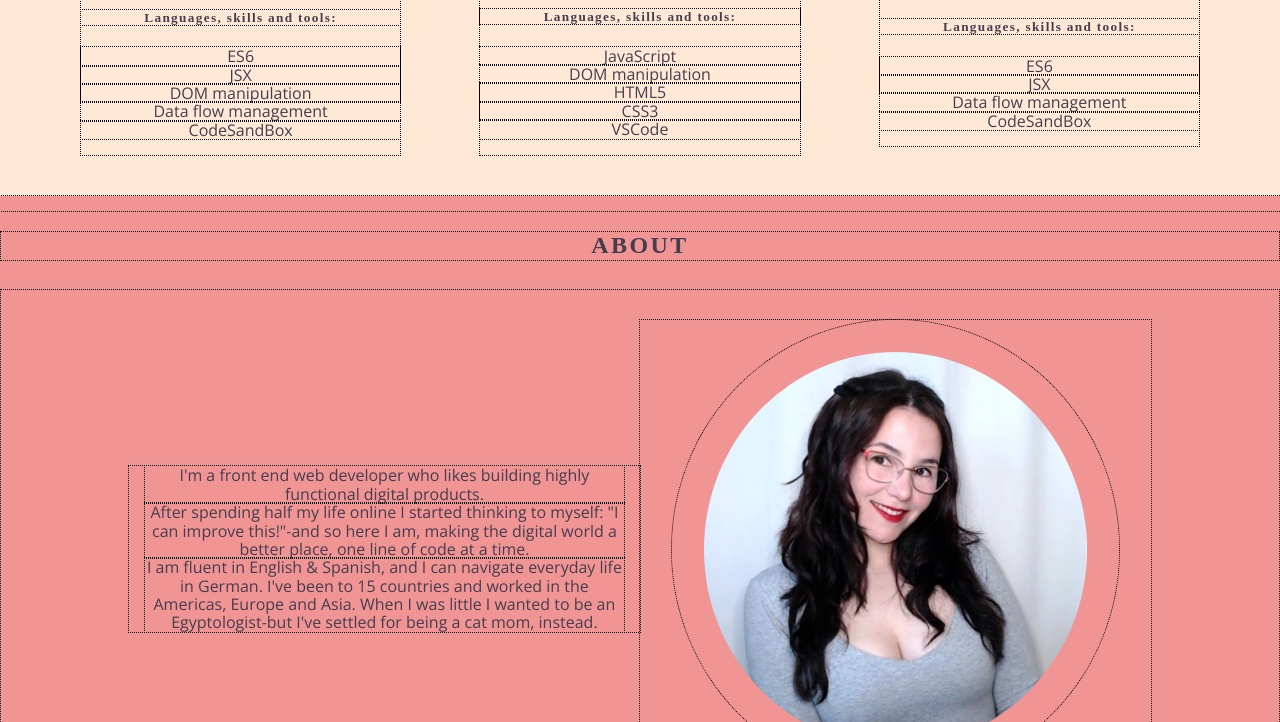
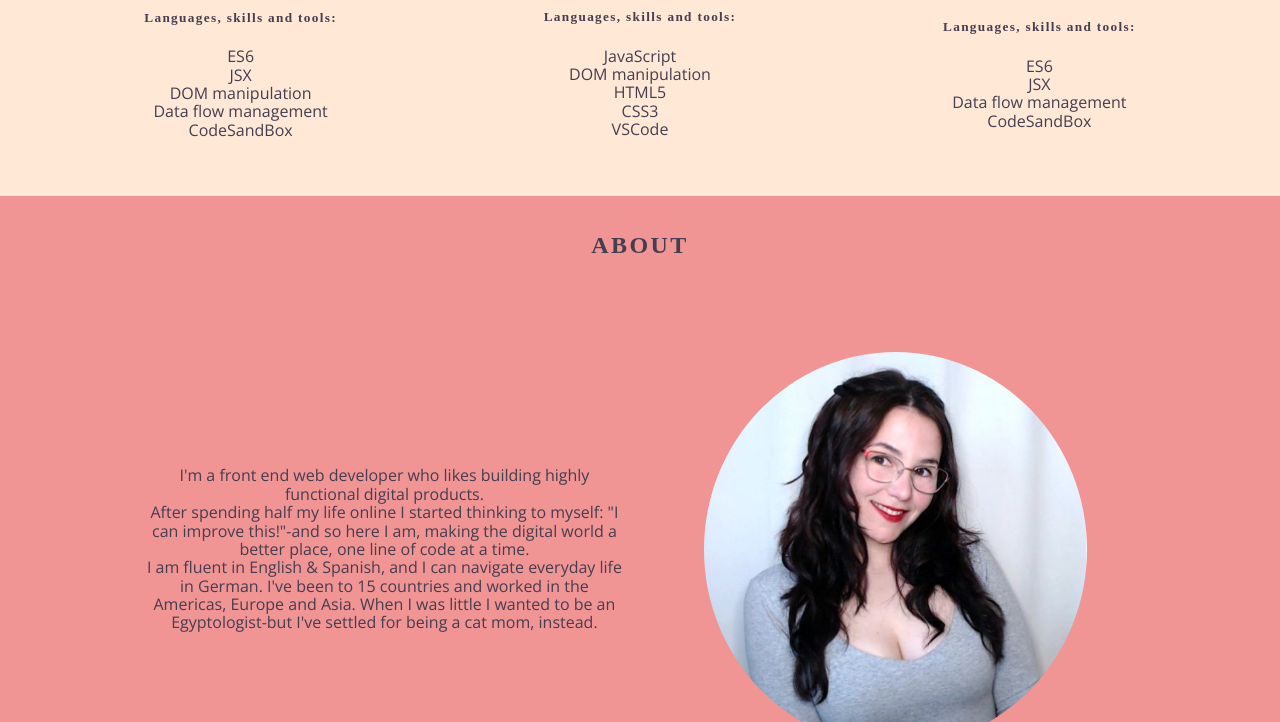
Before and after one commit to er1927/personal-portfolio, a website built with Parcel: page index.html in a window 1280 px wide. Shown: the part 780-1502 px from the top of the page. Built offline with nearby package versions, Linux system fonts and the light colour scheme; a web font is replaced by a local one.

Commit message:
Removed outline from universal selector

```diff
--- a/css/main.css
+++ b/css/main.css
@@ -2,10 +2,6 @@ html {
   color: #222;
   font-size: 16px;
   line-height: 1.4;
-}
-
-* {
-  outline: dotted 1px black;
 }
 
 ::-moz-selection {
```
